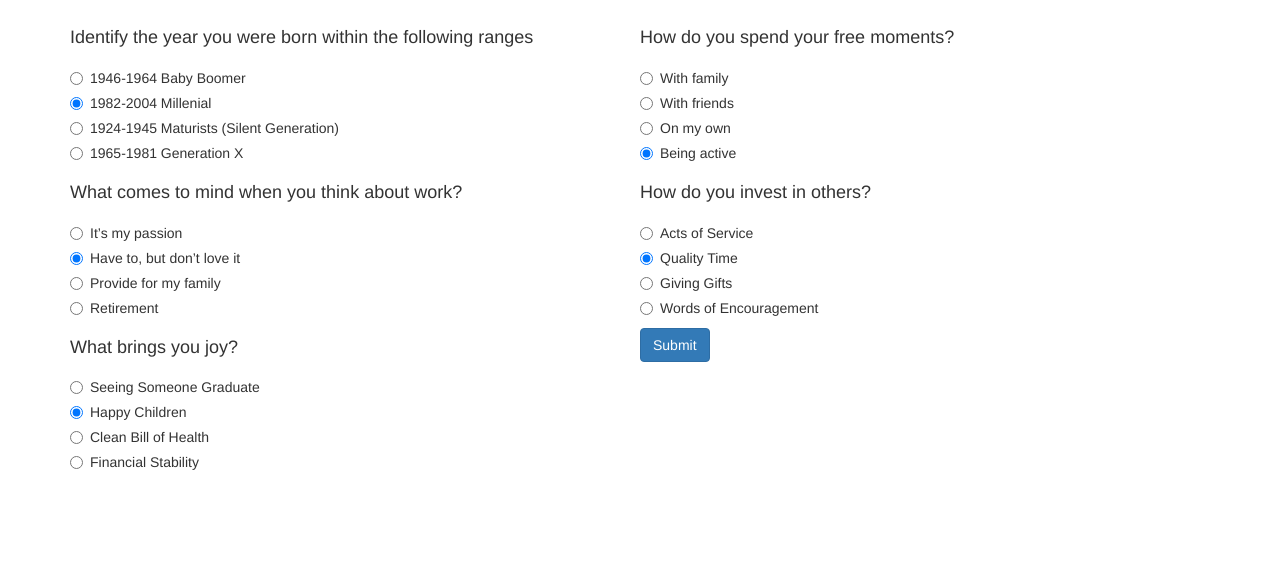
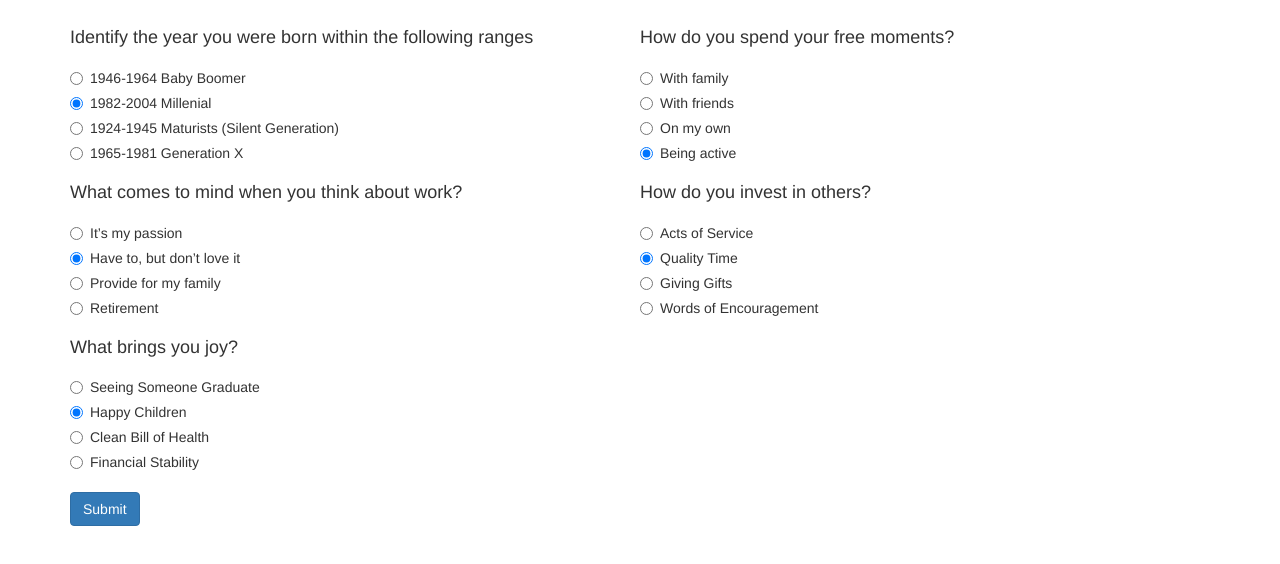
Before and after one commit to elzii/quiz, a website: page index.html in a window 1280 px wide. Shown: the part 54-618 px from the top of the page. Drawn offline with nearby package versions, Linux system fonts and the light colour scheme.

Commit message:
additional markup refactoring in quiz.js

```diff
--- a/css/quiz-theme.scss
+++ b/css/quiz-theme.scss
@@ -10,6 +10,14 @@
     &.quiz-theme--default {}
 
   }
+}
+
+
+  /**
+   * Content
+   */
+  .quiz-questions {
+
   }
 
     /**
@@ -31,7 +39,15 @@
 
 
   /**
-     * QUIZ - Form Elements
+   * Footer
+   */
+  .quiz-footer {
+    margin: 10px 0;
+  }
+
+
+  /**
+   * Form Elements
    */
   .quiz-question__fieldset {}
   .quiz-question__radio {
--- a/js/quiz.js
+++ b/js/quiz.js
@@ -214,7 +214,14 @@ var QUIZ = (function () {
         questions   = options.questions || quiz.questions,
         custom_class = options.class ? options.class : 'quiz-theme';
 
-    var $html = '<form class="quiz '+custom_class+'">';
+    var $html = '';
+
+
+    // HTML - form
+    $html += '<form class="quiz '+custom_class+'">';
+    // $html += '  <header class="quiz-header"></header>';
+
+    $html +=   '<div class="quiz-questions clearfix">';
 
     $.each( quiz.questions, function (number, pair) {
 
@@ -245,18 +252,25 @@ var QUIZ = (function () {
 
         })
 
-        $html += '</div>'
-        $html += '</fieldset>'
+
+      $html +=     '</div>';
+      $html +=   '</fieldset>';
+
     })
 
+    $html += '</div>'; // Close .quiz-questions wrapper
 
-    // submit button
-    $html +='<button id="quiz-submit" class="quiz-submit btn btn-primary" type="submit">Submit</button>';
+    // HTML - quiz form footer
+    $html += '<footer class="quiz-footer">';
+    $html +=   '<button id="quiz-submit" class="quiz-submit btn btn-primary" type="submit">Submit</button>';
+    $html += '</footer>';
+
     $html += '</form>';
 
+    // append HTML
     quiz.$el.content.append($html)
+
     return $html;
-
   }
 
 
```
Also changed, not shown: css/quiz-theme.css. Lines whose indentation alone changed are shown as unchanged.
